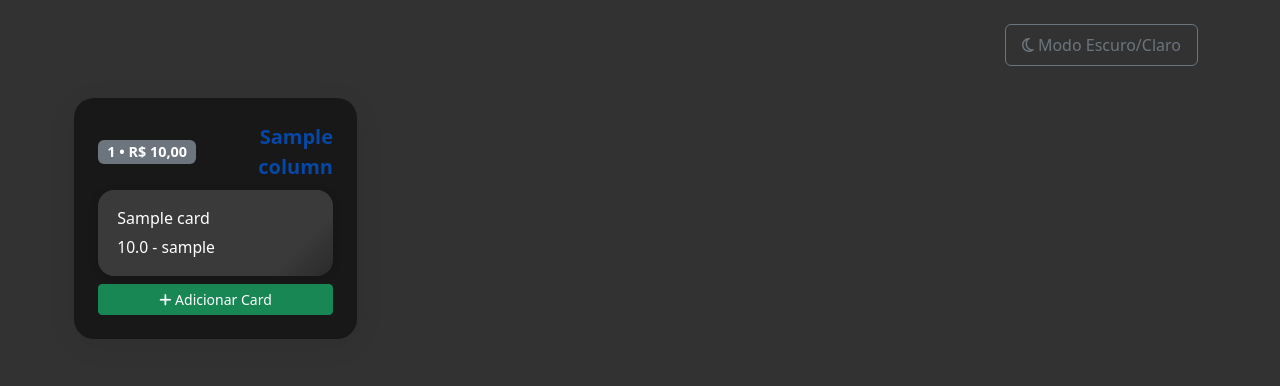
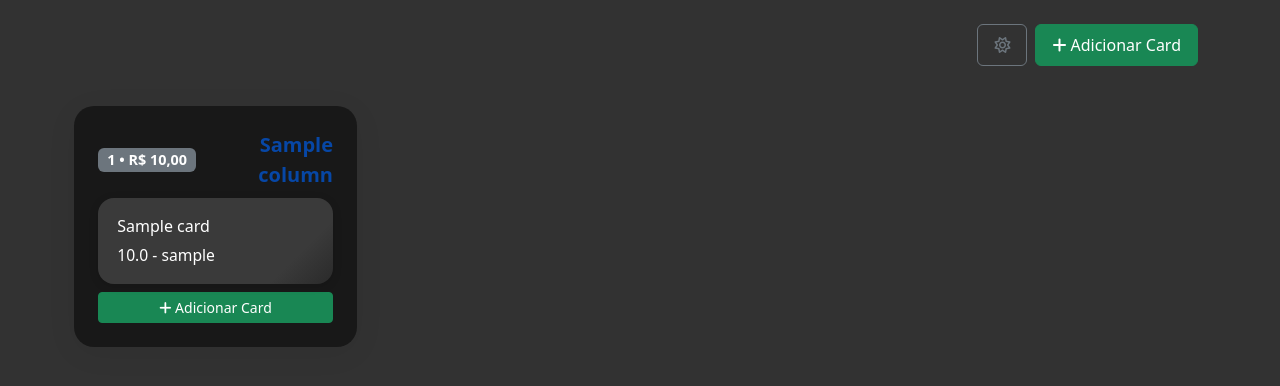
Before and after one commit to Edu2566/kanban-5x, a Flask app: page / in a window 1280 px wide. Shown: the top 386 px of the page. Run offline with Flask 3, Linux system fonts and the light colour scheme; the visitor is signed in with stand-in values (Sample User, id 1); tables that the repository leaves empty hold one stand-in row (values such as "Sample post").

Commit message:
Add global header controls

```diff
--- a/app/static/js/kanban.js
+++ b/app/static/js/kanban.js
@@ -53,6 +53,11 @@ document.addEventListener('DOMContentLoaded', () => {
                 .then(data => {
                     if (data.success) {
                         document.body.classList.toggle('dark-mode', data.dark_mode);
+                        const icon = toggleForm.querySelector('i');
+                        if (icon) {
+                            icon.classList.toggle('fa-sun', data.dark_mode);
+                            icon.classList.toggle('fa-moon', !data.dark_mode);
+                        }
                     } else {
                         location.reload();
                     }
--- a/app/templates/index.html
+++ b/app/templates/index.html
@@ -12,18 +12,19 @@
 {% set dark = g.user.empresa.dark_mode %}
 <body class="{{ 'dark-mode' if dark else '' }}" data-user-id="{{ g.user.id }}">
 <div class="container py-4">
-    <div class="mb-3 text-end">
+    <header class="d-flex justify-content-end gap-2 mb-4">
         <form id="toggleThemeForm" action="{{ url_for('main.toggle_theme') }}" method="post">
             <button type="submit" class="btn btn-outline-secondary py-2 px-3">
-                <i class="fa-regular fa-moon me-1"></i>Modo Escuro/Claro
+                <i class="fa-regular {{ 'fa-sun' if dark else 'fa-moon' }}"></i>
             </button>
         </form>
-    </div>
-    {% if g.user.role == 'superadmin' %}
-    <div class="mb-4 text-end">
+        <button type="button" class="btn btn-success py-2 px-3" onclick="openAddCardModal({{ columns[0].id }}); return false;">
+            <i class="fa-solid fa-plus me-1"></i>Adicionar Card
+        </button>
+        {% if g.user.role == 'superadmin' %}
         <a href="{{ url_for('superadmin.dashboard') }}" class="btn btn-primary py-2 px-3">Painel Super-Admin</a>
-    </div>
-    {% endif %}
+        {% endif %}
+    </header>
     <div class="kanban-board row flex-wrap g-3">
         {% for column in columns %}
         <div class="kanban-column col-12 col-sm-6 col-md-4 col-lg-3" data-column-id="{{ column.id }}">
```
